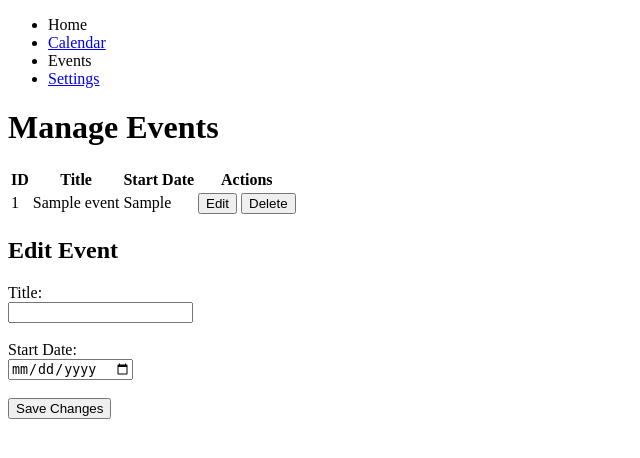
After one commit to ahafiz03/ITSC4155Project, a Flask app: page /manage_events in a window 1280 px wide. The commit adds this page. Shown: the top 458 px of the page, without its empty margins (0-640 px from the left). Run offline with Flask 3, Linux system fonts and the light colour scheme; tables that the repository leaves empty hold one stand-in row (values such as "Sample post"); parts of the project's set-up code (start-up, migrations or seed data) failed here and were passed over.

Commit message:
Added the Manage Events page with Deleting and Editing Events

```diff
--- a/app.py
+++ b/app.py
@@ -65,6 +65,12 @@ def delete_note(id):
     flash('Note deleted successfully!', 'danger')
     return redirect(url_for('view_notes'))
 
+# Route to manage events
+@app.route('/manage_events')
+def manage_events():
+    return render_template('manage_events.html')
+
+
 # Route to render calendar
 @app.route('/calendar')
 def index():
@@ -74,7 +80,7 @@ def index():
 @app.route('/get_events')
 def get_events():
     events = Event.query.all()
-    event_list = [{'title': event.title, 'start': event.start} for event in events]
+    event_list = [{'id': event.id, 'title': event.title, 'start': event.start} for event in events]
     return jsonify(event_list)
 
 # Route to add event to calendar
@@ -96,6 +102,18 @@ def delete_event(event_id):
         return jsonify({'success': True})
         return jsonify({'success': False, 'message': 'Event not found'}), 404
 
+# Route to edit an event
+@app.route('/edit_event/<int:event_id', methods=['PUT'])
+def edit_event(event_id):
+    event_data = request.json
+    event = Event.query.get(event_id)
+    if event:
+        event.title = event_data['title']
+        event.start = event_data['start']
+        db.session.commit()
+        return jsonify({'success': True})
+    return jsonify({'success': False, 'message': 'Event not found'})
+
 # Route to create an account
 @app.get("/signup")
 def get_account_signup_page():
--- a/templates/calendar.html
+++ b/templates/calendar.html
@@ -10,8 +10,8 @@
             <div class="container">
                 <div class="sidebar">
                     <ul>
-                        <li><a herf="#">Home</a></li>
-                        <li><a href="#">Calendar</a></li>
+                        <li><a herf="{{url_for('home')}}">Home</a></li>
+                        <li><a href="calendar.html">Calendar</a></li>
                         <li><a herf="#">Events</a></li>
                         <li><a href="#">Settings</a></li>
                     </ul>
--- /dev/null
+++ b/templates/manage_events.html
@@ -0,0 +1,122 @@
+<!DOCTYPE html>
+<html>
+<head>
+    <title>Manage Events</title>
+
+     <link herf='/static/styles.css' rel='stylesheet' />
+
+     <ul>
+        <li><a herf="{{url_for('home')}}">Home</a></li>
+        <li><a href="calendar.html">Calendar</a></li>
+        <li><a herf="manage_events.html">Events</a></li>
+        <li><a href="#">Settings</a></li>
+    </ul>
+
+        </head>
+        <body>
+            <div class="container">
+                <div class="main-content">
+                    <h1>Manage Events</h1>
+                    <table id="events-table" class="table">
+                        <thread>
+                            <tr>
+                                <th>ID</th>
+                                <th>Title</th>
+                                <th>Start Date</th>
+                                <th>Actions</th>
+                            </tr>
+                        </thread>
+                        <tbody>
+
+                        </tbody>
+                        </table>
+
+                        <div class="form-container">
+                            <form id="edit-form" class="note-form">
+                                <h2> Edit Event</h2>
+                                <input type="hidden" id="edit-id">
+                                <label for="edit-title">Title:</label><br>
+                                <input type="text" id="edit-title" name="edit-title"><br><br>
+                                <label for="edit-start">Start Date:</label><br>
+                                <input type="date" id="edit-start" name="edit-start"><br><br>
+                                <input type="submit" value="Save Changes" class="btn-primary">
+                            </form>
+                        </div>
+
+                </div>
+
+    </div>
+
+    <script> document.addEventListener('DOMContentLoaded', function (){
+        fetch('/get_events')
+        .then(response => response.json())
+        .then(data => {
+            const tbody = document.getElementById('events-table').querySelector('tbody');
+            data.forEach(event => {
+                const row = document.createElement('tr');
+                row.innerHTML = `
+                <td>${event.id}</td>
+                <td>${event.title}</td>
+                <td>${event.start}</td>
+                <td>
+                    <button class="btn-primary" onclick=editEvent(${event.id}, '${event.title}', '${event.start}')">Edit</button>
+                    <button class="btn-danger" onclick=deleteEvent(${event.id})">Delete</button>
+                </td>
+                `;
+                tbody.appendChild(row);
+            });
+        });
+
+        document.getElementByID('edit-form').addEventListener('submit', function(e){
+            e.preventDefault();
+            const id = document.getElementById('edit-id'.value);
+            const title = document.getElementById('edit-title').value;
+            const start = document.getElementById('edit-start').value;
+
+            fetch(`/edit_event/${id}`, {
+              method: 'PUT',
+              headers: {
+                'Content-Type': 'application/json'
+              },
+              body: JSON.stringify({title: title, start: start})
+            })
+
+            .then(response => response.json()).then(data => {
+                if (data.success) {
+                    alert('Event updated successfully');
+                    location.reload();
+                } else {
+                    alert('Failed to update event');
+                }
+            });
+
+        });
+
+        });
+
+        function editEvent(id, title, start){
+            document.getElementById('edit-id').value = id;
+            document.getElementById('edit-title').value = title;
+            document.getElementById('edit-start').value = start;
+        }
+
+        function deleteEvent(id){
+            if (confirm('Are you sure you want to delete this event?')){
+                fetch(`/delete_event/${id}`, {
+                    method: 'DELETE'
+                })
+                .then(response => response.json()).then(data => {
+                    if (data.success){
+                        alert('Event deleted successfully');
+                        location.reload();
+
+                    } else {
+                        alert('Failed to delete event');
+                    }
+                });
+                }
+        }
+
+ </script>
+ </body>
+ </html>
```
